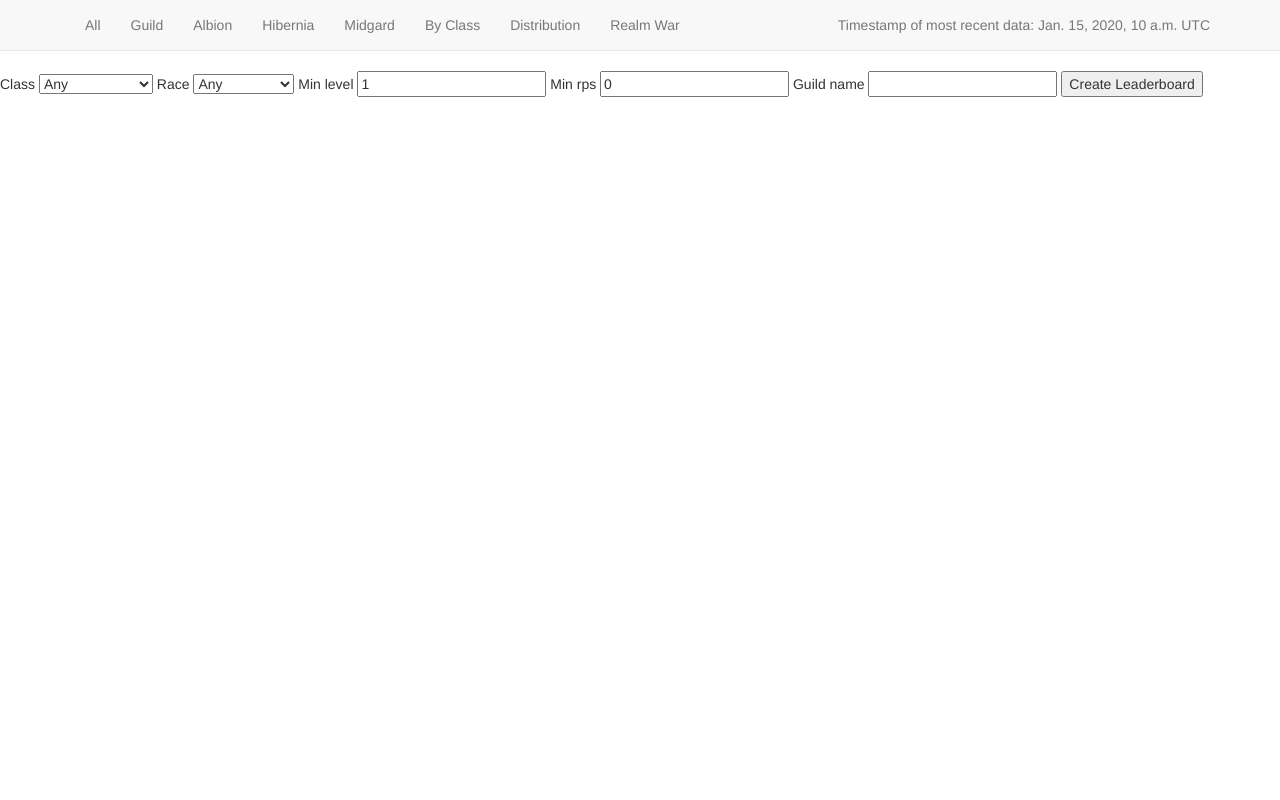
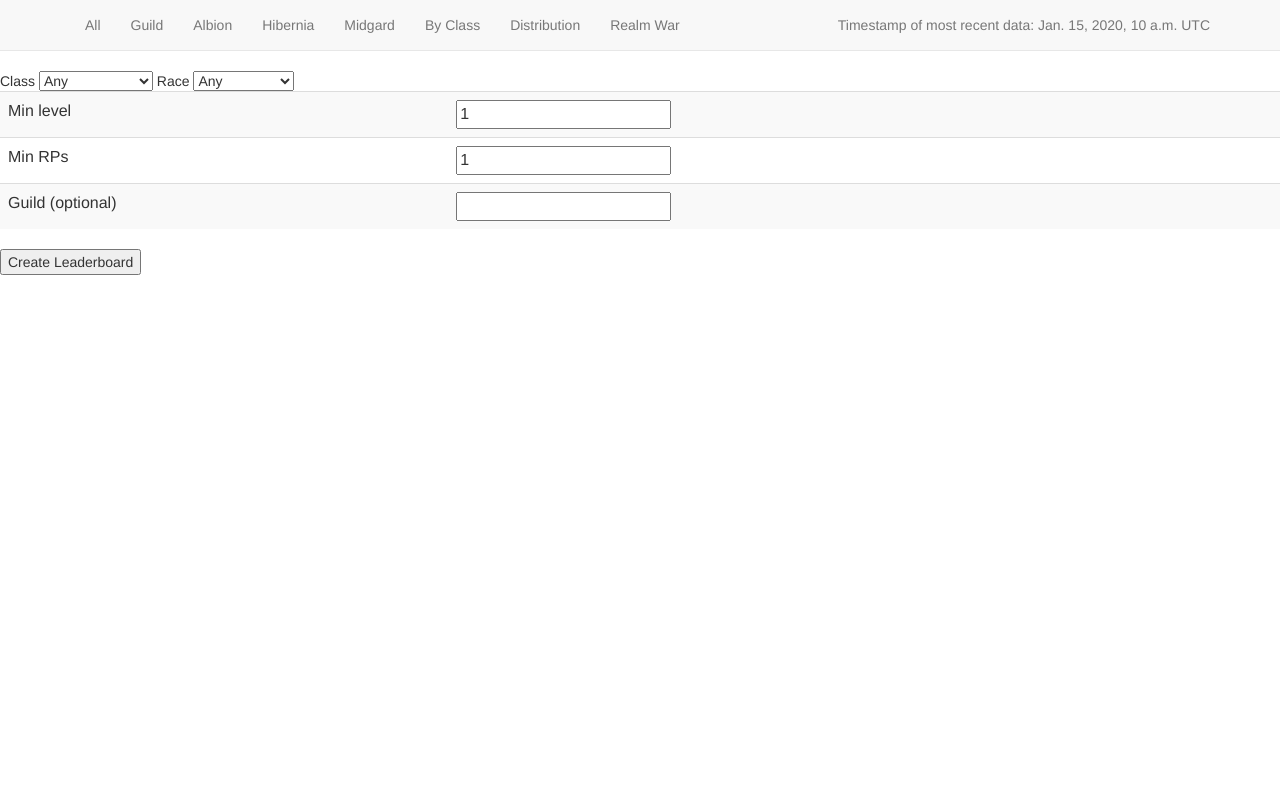
Before and after one commit to prsauer/uthmetric, a Django app: template hello/apps/hellocount/templates/creator.html in a window 1280 px wide. Run offline with Django 3.2, Linux system fonts and the light colour scheme; the template is opened without the code that fills it: most values are stand-ins (such as "Sample title", 1, 10 or a date in 2020); parts of the project's set-up code (start-up, migrations or seed data) failed here and were passed over; some libraries are stand-ins or nearby versions.

Commit message:
restyle creator

```diff
--- a/hello/apps/hellocount/templates/creator.html
+++ b/hello/apps/hellocount/templates/creator.html
@@ -62,13 +62,22 @@ Race
   {% endfor %}
 </select>
 
-Min level
-<input type="number" id="minlevel" value="1"></input>
-Min rps
-<input type="number" id="minrps" value="0"></input>
-
-Guild name
-<input id="guildname"></input>
+<table id="eader" class="table table-striped">
+  <tbody>
+    <tr>
+      <td>Min level</td>
+      <td><input type="number" id="minlevel" value="1"></input></td>
+    </tr>
+    <tr>
+      <td>Min RPs</td>
+      <td><input type="number" id="minrps" value="1"></input></td>
+    </tr>
+    <tr>
+      <td>Guild (optional)</td>
+      <td><input id="guildname"></input></td>
+    </tr>
+  </tbody>
+</table>
 
 <button id="gobut">Create Leaderboard</button>
 
```
